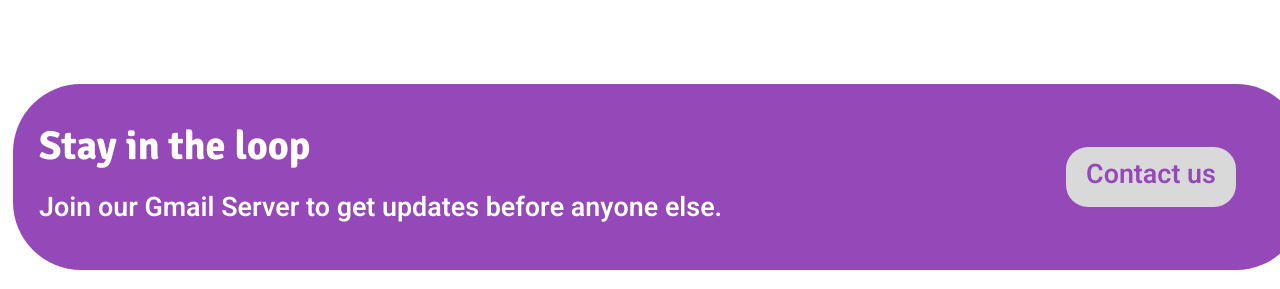
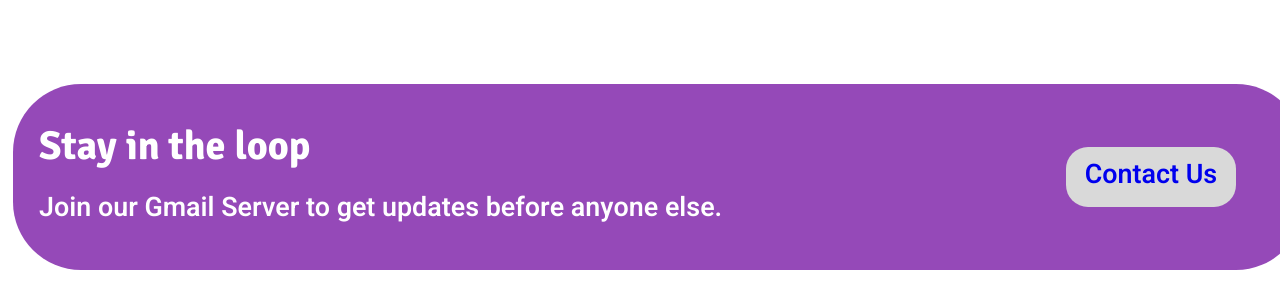
Before and after one commit to TUANKIET0397/Web_Hen_Ho, a PHP site: page / in a window 1280 px wide; the page is wider, and only the part inside the window is pictured. Shown: the part 4467-4756 px from the top of that part. Run offline with PHP 8.4, Linux system fonts and the light colour scheme.

Commit message:
minh thuan

```diff
--- a/assets/css/styles.css
+++ b/assets/css/styles.css
@@ -3,7 +3,8 @@
 }
 
 
-html,body {
+html,
+body {
     scroll-behavior: smooth;
 }
 
@@ -52,6 +53,7 @@ a {
 .header {
     background: #D9D9D9;
 }
+
 .header .body {
     height: 87px;
     display: flex;
@@ -92,7 +94,7 @@ body .logo-desc img:first-child {
 }
 
 .header .body ul a:hover {
-    text-decoration: underline ;
+    text-decoration: underline;
 }
 
 .header .action {
@@ -118,23 +120,25 @@ body .logo-desc img:first-child {
 }
 
 #userMenu {
-  display: none; /* Ẩn mặc định */
+    display: none;
+    /* Ẩn mặc định */
 }
 
 
 .menu-nav-avt {
     position: absolute;
-    top: calc(100% + 5px); /* nằm ngay dưới avatar, có khoảng cách 10px */
+    top: calc(100% + 5px);
+    /* nằm ngay dưới avatar, có khoảng cách 10px */
     right: 20%;
     background: rgb(123, 234, 234);
     border-radius: 10px;
     box-shadow: 0 4px 8px rgba(0, 0, 0, 0.2);
     padding: 10px;
-    display: flex  ;
+    display: flex;
     flex-direction: column;
     z-index: 10;
     width: 250px;
-    gap:5px;
+    gap: 5px;
 }
 
 .menu-nav-avt .dropdown-item {
@@ -163,14 +167,16 @@ body .logo-desc img:first-child {
     background-size: cover;
     display: none;
 }
+
 /* ====== Hero ====== */
-.hero-wrap .info{
+.hero-wrap .info {
     width: 57%;
 }
 
 .hero-wrap .main-content {
     display: flex;
 }
+
 .hero-wrap .title {
     font-family: 'Signika', sans-serif;
     margin-top: 65px;
@@ -211,7 +217,7 @@ body .logo-desc img:first-child {
     box-shadow: 0 4px 4px rgba(0, 0, 0, 0.3);
 }
 
-.info .btn-cta .cta1{
+.info .btn-cta .cta1 {
     background: #332D2D;
 }
 
@@ -299,13 +305,13 @@ body .logo-desc img:first-child {
 
 /* ====== Introduce-sub ====== */
 
-.intro-sub .main-content{
+.intro-sub .main-content {
     display: flex;
     justify-content: center;
     margin-top: 149px;
 }
 
-.intro-sub .intro-wrap{
+.intro-sub .intro-wrap {
     width: 90%;
 }
 
@@ -356,7 +362,7 @@ body .logo-desc img:first-child {
 
 /* ====== Space-contact ====== */
 
-.space .space-wrap{
+.space .space-wrap {
     display: flex;
     flex-direction: row-reverse;
 }
@@ -432,6 +438,7 @@ body .logo-desc img:first-child {
     display: flex;
     flex-direction: column;
 }
+
 .video-contact .title::after {
     position: absolute;
     top: -2px;
@@ -507,7 +514,7 @@ body .logo-desc img:first-child {
 .video-contact .wrap-atc-slay .desc-slay {
     font-size: 3.2rem;
     font-weight: 600;
-    margin: 0 0 49px 26px ;
+    margin: 0 0 49px 26px;
 }
 
 .video-contact .wrap-atc .btn-act-slay {
@@ -521,6 +528,15 @@ body .logo-desc img:first-child {
     border-radius: 22px;
     font-weight: 600;
     margin: 0 68px;
+    cursor: pointer;
+}
+
+.textContact {
+    display: flex;
+    justify-content: center;
+    align-items: center;
+    text-decoration: none;
+    cursor: pointer;
 }
 
 /* ====== footer ====== */
--- a/index.php
+++ b/index.php
@@ -180,7 +180,7 @@
                         <h3 class="title-slay">Stay in the loop</h3>
                         <p class="desc-slay">Join our Gmail Server to get updates before anyone else.</p>
                     </div>
-                    <div class="btn btn-act-slay">Contact us</div>
+                    <div class="btn btn-act-slay"> <a href="mailto:minhthuann2604@gmail.com" class="textContact">Contact Us</a></div>
                 </div>
             </div>
         </div>
```
Also changed, not shown: profileuser.php (+4 -4 lines), uploads/6822e9b44cc65_Ảnh chụp màn hình 2023-12-15 145433.png (added), uploads/6822e9b4510ed_Screenshot 2025-04-04 124850.png (added), uploads/6822e9b455855_Screenshot 2025-04-29 222828.png (added), uploads/6822e9b457504_Screenshot 2025-04-27 161457.png (added), uploads/6822e9b459334_Screenshot 2025-05-10 180906.png (added).
